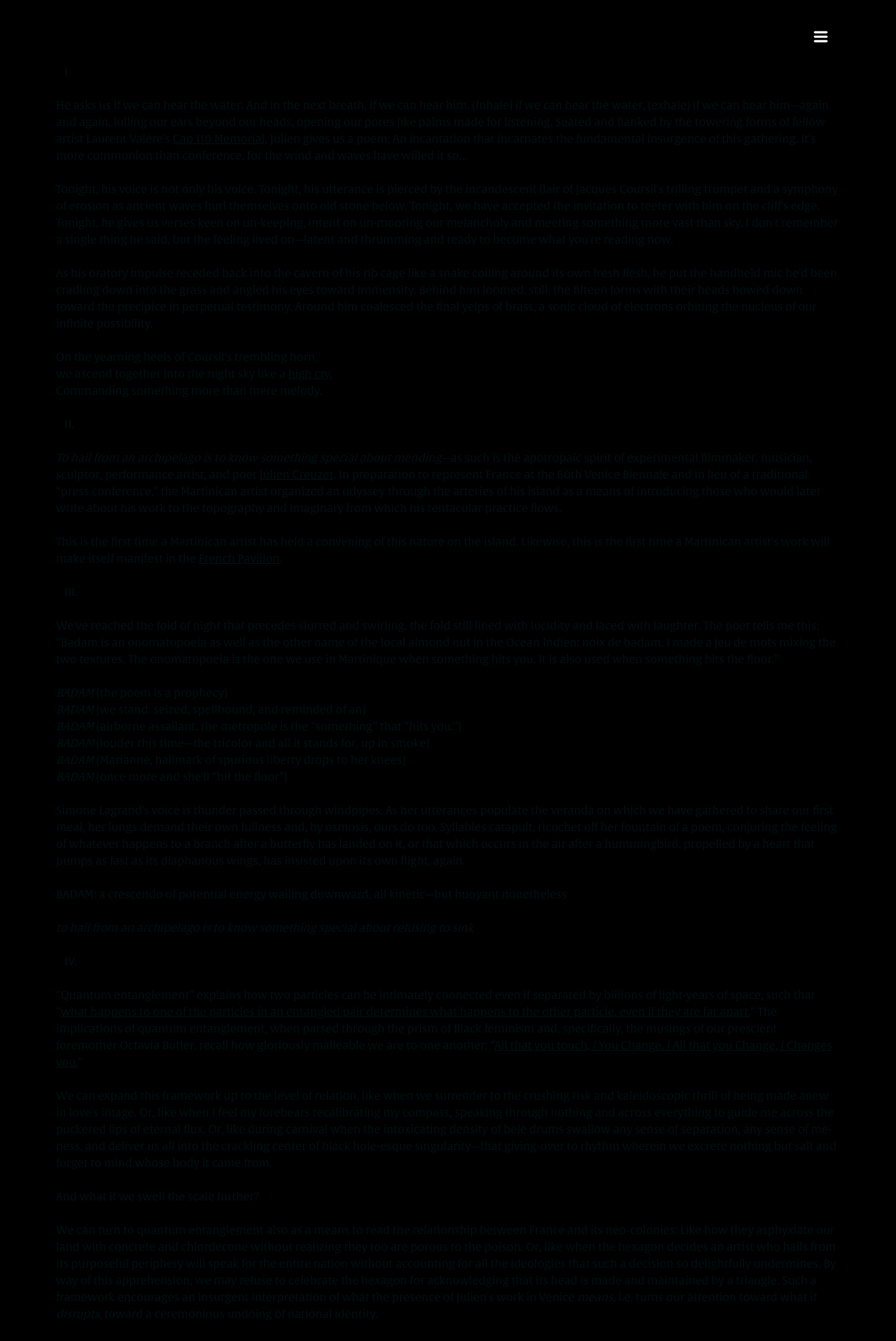
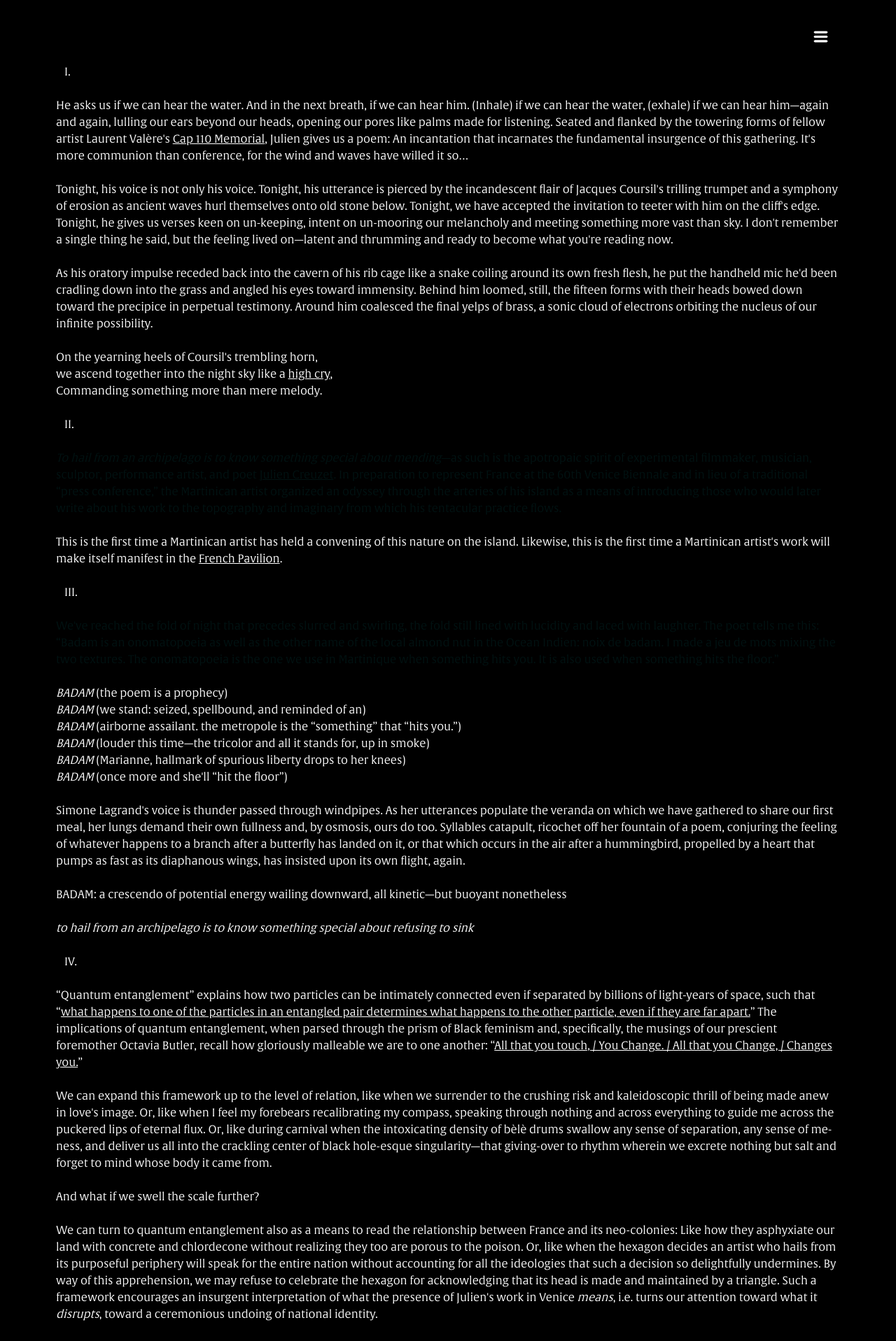
Before and after one commit to lizetteayala1211/jupiter-mag, a Next.js app: page /issue/2/article/camille in a window 1280 px wide. Shown: the part 620-2537 px from the top of the page at 70% size. Built offline with nearby package versions, Linux system fonts and the light colour scheme; a web font is replaced by a local one.

Commit message:
third attemptm camille's article in issue 2

```diff
--- a/src/app/issue/2/article/camille/page.tsx
+++ b/src/app/issue/2/article/camille/page.tsx
@@ -34,9 +34,9 @@ export default function Page() {
 function Article() {
   return (
     <ArticleContainer>
-      <p style={{ paddingInlineStart: "12px" }}>I.</p>
+      <p style={{ paddingInlineStart: "12px", color: "white" }}>I.</p>
 
-      <p>
+      <p style={{ color: "white" }}>
         He asks us if we can hear the water. And in the next breath, if we can
         hear him. (Inhale) if we can hear the water, (exhale) if we can hear
         him—again and again, lulling our ears beyond our heads, opening our
@@ -52,7 +52,7 @@ function Article() {
         insurgence of this gathering. It&apos;s more communion than conference,
         for the wind and waves have willed it so…
       </p>
-      <p>
+      <p style={{ color: "white" }}>
         Tonight, his voice is not only his voice. Tonight, his utterance is
         pierced by the incandescent flair of Jacques Coursil&apos;s trilling
         trumpet and a symphony of erosion as ancient waves hurl themselves onto
@@ -63,7 +63,7 @@ function Article() {
         the feeling lived on—latent and thrumming and ready to become what
         you&apos;re reading now.
       </p>
-      <p>
+      <p style={{ color: "white" }}>
         As his oratory impulse receded back into the cavern of his rib cage like
         a snake coiling around its own fresh flesh, he put the handheld mic
         he&apos;d been cradling down into the grass and angled his eyes toward
@@ -72,7 +72,7 @@ function Article() {
         coalesced the final yelps of brass, a sonic cloud of electrons orbiting
         the nucleus of our infinite possibility.
       </p>
-      <p>
+      <p style={{ color: "white" }}>
         On the yearning heels of Coursil&apos;s trembling horn, <br />
         we ascend together into the night sky like a{" "}
         <a
@@ -85,7 +85,7 @@ function Article() {
         Commanding something more than mere melody. <br />
       </p>
 
-      <p style={{ paddingInlineStart: "12px" }}>II.</p>
+      <p style={{ paddingInlineStart: "12px", color: "white" }}>II.</p>
 
       <p>
         <i>
@@ -102,7 +102,7 @@ function Article() {
         introducing those who would later write about his work to the topography
         and imaginary from which his tentacular practice flows.
       </p>
-      <p>
+      <p style={{ color: "white" }}>
         This is the first time a Martinican artist has held a convening of this
         nature on the island. Likewise, this is the first time a Martinican
         artist&apos;s work will make itself manifest in the{" "}
@@ -112,7 +112,7 @@ function Article() {
         .{" "}
       </p>
 
-      <p style={{ paddingInlineStart: "12px" }}>III.</p>
+      <p style={{ paddingInlineStart: "12px", color: "white" }}>III.</p>
       <p>
         We&apos;ve reached the fold of night that precedes slurred and swirling,
         the fold still lined with lucidity and laced with laughter. The poet
@@ -123,7 +123,7 @@ function Article() {
         the floor.”
       </p>
 
-      <p>
+      <p style={{ color: "white" }}>
         <i>BADAM</i> (the poem is a prophecy) <br />
         <i>BADAM</i> (we stand: seized, spellbound, and reminded of an) <br />
         <i>BADAM</i> (airborne assailant. the metropole is the “something” that
@@ -135,7 +135,7 @@ function Article() {
         <br />
         <i>BADAM</i> (once more and she&apos;ll “hit the floor”)
       </p>
-      <p>
+      <p style={{ color: "white" }}>
         Simone Lagrand&apos;s voice is thunder passed through windpipes. As her
         utterances populate the veranda on which we have gathered to share our
         first meal, her lungs demand their own fullness and, by osmosis, ours do
@@ -145,20 +145,20 @@ function Article() {
         a heart that pumps as fast as its diaphanous wings, has insisted upon
         its own flight, again.
       </p>
-      <p>
+      <p style={{ color: "white" }}>
         BADAM: a crescendo of potential energy wailing downward, all kinetic—but
         buoyant nonetheless
       </p>
-      <p>
+      <p style={{ color: "white" }}>
         <i>
           to hail from an archipelago is to know something special about
           refusing to sink
         </i>
       </p>
 
-      <p style={{ paddingInlineStart: "12px" }}>IV.</p>
+      <p style={{ paddingInlineStart: "12px", color: "white" }}>IV.</p>
 
-      <p>
+      <p style={{ color: "white" }}>
         “Quantum entanglement” explains how two particles can be intimately
         connected even if separated by billions of light-years of space, such
         that “
@@ -182,7 +182,7 @@ function Article() {
         </a>
         ”
       </p>
-      <p>
+      <p style={{ color: "white" }}>
         We can expand this framework up to the level of relation, like when we
         surrender to the crushing risk and kaleidoscopic thrill of being made
         anew in love&apos;s image. Or, like when I feel my forebears
@@ -194,8 +194,8 @@ function Article() {
         rhythm wherein we excrete nothing but salt and forget to mind whose body
         it came from.
       </p>
-      <p>And what if we swell the scale further? </p>
-      <p>
+      <p style={{ color: "white" }}>And what if we swell the scale further? </p>
+      <p style={{ color: "white" }}>
         We can turn to quantum entanglement also as a means to read the
         relationship between France and its neo-colonies: Like how they
         asphyxiate our land with concrete and chlordecone without realizing they
@@ -209,7 +209,7 @@ function Article() {
         <i>means</i>, i.e. turns our attention toward what it <i>disrupts</i>,{" "}
         toward a ceremonious undoing of national identity.
       </p>
-      <p>
+      <p style={{ color: "white" }}>
         France&apos;s regime has long depended on assimilatory rhetoric, as
         evinced in part by the evisceration of language that indexes relational
         difference. For example, hyphens are a ghost in the country&apos;s
@@ -221,14 +221,14 @@ function Article() {
         of subjugation, the immense and holistically felt weight of living under
         European domination.
       </p>
-      <p>
+      <p style={{ color: "white" }}>
         Concurrently, the ethos of the island is one of <i>débrouillardise</i>
         —our incredible capacity to cope, to keep inventing ourselves under
         volcanic pressure against our livelihood, to reify a cadence of
         aliveness informed by profuse familiarity with the anatomy of violence,
         and simultaneously aware of and inhabiting an other-way or other-wise.{" "}
       </p>
-      <p>
+      <p style={{ color: "white" }}>
         <i>Débrouillardise</i> is the aortic root of our expression, of our
         action, of our waiting and wanting, which also means there&apos;s an
         asymmetry to the equation of entanglement here: the appearance of
@@ -248,24 +248,24 @@ function Article() {
         all but immune to its collision with Martinique, all but safe from the
         artist&apos;s rewriting.
       </p>
-      <p>
+      <p style={{ color: "white" }}>
         Julien puts Martinique at the center of the frame and demands engagement
         on the island&apos;s own terms, on his own terms. He refuses to partake
         in the charade of translation, refuses to make his offerings legible to
         a country whose self-perception depends on misreading him. He has
         brought us all here to bask in the splendor of empire&apos;s undoing.
       </p>
-      <p>
+      <p style={{ color: "white" }}>
         It all feels like a wink. And the wink is our way, is our donning of{" "}
         <i>débrouillardise</i>.
       </p>
-      <p>
+      <p style={{ color: "white" }}>
         Indeed, in step with Julien&apos;s work, we redress <i>la blès</i>.
       </p>
 
-      <p style={{ paddingInlineStart: "12px" }}>V.</p>
+      <p style={{ paddingInlineStart: "12px", color: "white" }}>V.</p>
 
-      <p>
+      <p style={{ color: "white" }}>
         It&apos;s pre-coffee early, but the birds and the trees are already
         exchanging notes about the sun&apos;s unspooling, so we follow suit. The
         bus grinds to a halt and we begin down the path to the residence where
@@ -279,7 +279,7 @@ function Article() {
         footfalls feel like a red carpet rolled out for freedom to take on
         flesh, for sovereignty to saunter across.
       </p>
-      <p>
+      <p style={{ color: "white" }}>
         After serving ourselves a vivifying dose of coconut water from an
         endlessly perspiring vessel, Daria and I go to the bathroom to relieve
         our foreheads, also endlessly perspiring, and reapply the liquid blush
@@ -296,7 +296,7 @@ function Article() {
         walls. As we exit the lavatory, I catch a glimpse of his straw hat
         perched atop a conical pile of books.
       </p>
-      <p>
+      <p style={{ color: "white" }}>
         We are here to inaugurate the house&apos;s new life as a residency, and
         also because Julien is going to be{" "}
         <a
@@ -323,7 +323,7 @@ function Article() {
         blush into the understanding that, this year, the French Pavilion will
         be an ode to the magma that made us.
       </p>
-      <p>
+      <p style={{ color: "white" }}>
         Further,{" "}
         <i>
           Attila cataracte ta source aux pieds des pitons verts finira dans la
@@ -339,7 +339,7 @@ function Article() {
         have not yet named within ourselves and to imbibe the mystery of being
         without having to call it anything.
       </p>
-      <p>
+      <p style={{ color: "white" }}>
         For the duration of the dialogue, the artist answers sparingly: an
         easeful testament to his own agentive force, as if to epitomize
         Glissant&apos;s directive of one&apos;s{" "}
@@ -362,9 +362,9 @@ function Article() {
         benediction, as a self-ordainment. A fifth limb poised to protect.
       </p>
 
-      <p style={{ paddingInlineStart: "12px" }}>VI.</p>
+      <p style={{ paddingInlineStart: "12px", color: "white" }}>VI.</p>
 
-      <p>
+      <p style={{ color: "white" }}>
         We step, now, into the rustling throat of Absalon Forest: the birthplace
         of surrealism. As we plunge down a narrow, moss-lined staircase that
         leads to a gargantuan waterfall, Julien makes a point to remind us that
@@ -373,7 +373,7 @@ function Article() {
         a post-war aesthetic capable of leveraging the cyclonic bounty of the
         subconscious.{" "}
       </p>
-      <p>
+      <p style={{ color: "white" }}>
         The undeniable here-ness of our writerly cosmology and the thick
         seduction of a looming forest&apos;s wisdom sends Daria and I rushing
         back to the bus. Riffling madly through our tote bags, we grab our
@@ -390,7 +390,7 @@ function Article() {
         own rapturous laughter and that totalizing feeling of reality melting
         into something more habitable.{" "}
       </p>
-      <p>
+      <p style={{ color: "white" }}>
         Ensconced in the safety of Daria&apos;s arms, I wonder for a while about
         the cascade&apos;s enraptured expanse and think to myself: No wonder
         Suzanne and her comrades came here to write the world anew. She has been
@@ -405,7 +405,7 @@ function Article() {
         cue Julien and his co-conspirators, all fingers and fortitude, ready to
         keep weaving.{" "}
       </p>
-      <p>
+      <p style={{ color: "white" }}>
         Indeed, Suzanne is with us now, marveling at her prayer: answered /
         alight / ablaze.{" "}
       </p>
```
